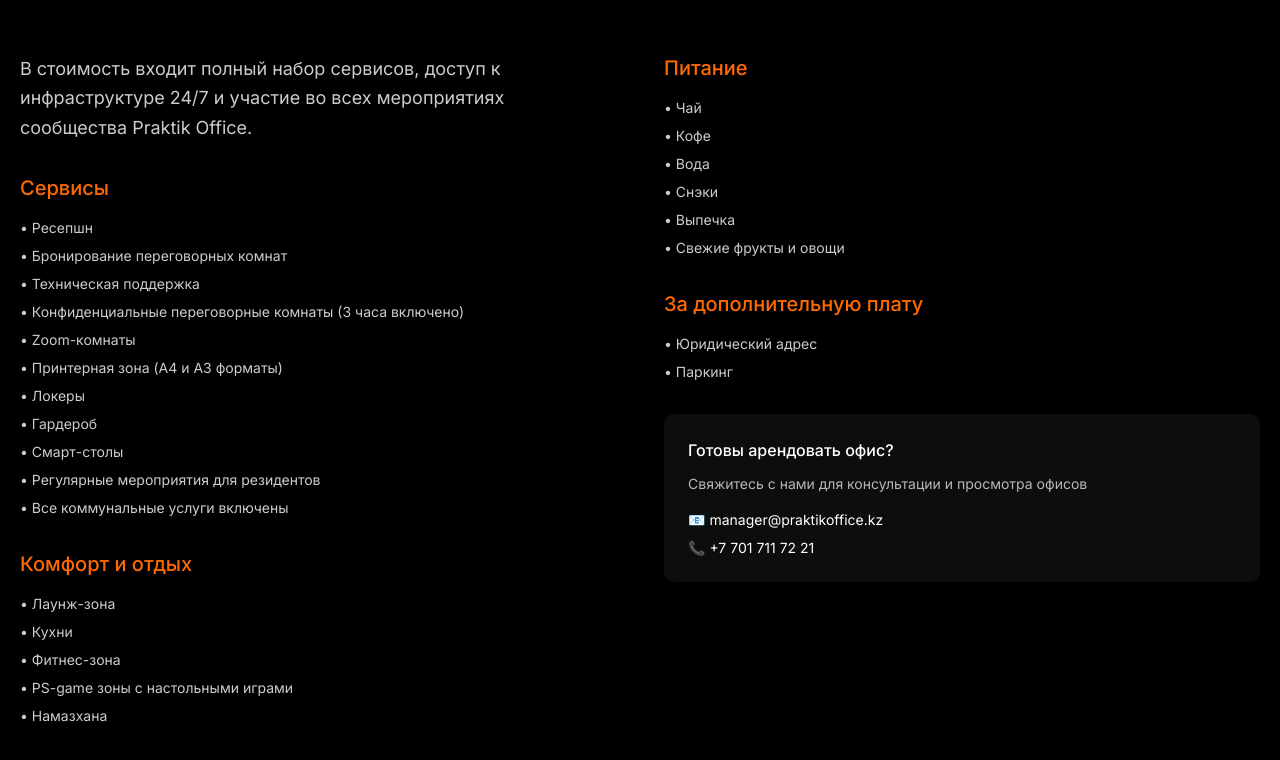
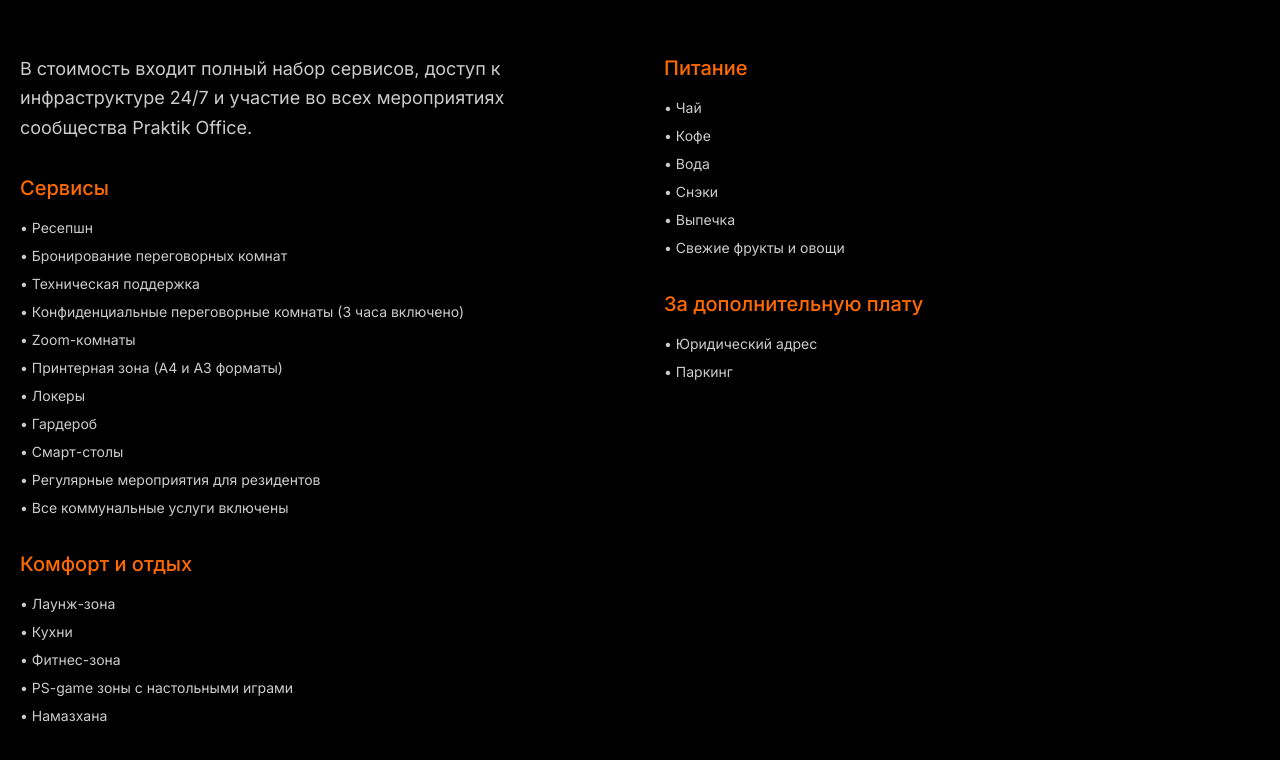
Before and after one commit to talipbay/praktikoffice, a Next.js app: page /offices in a window 1280 px wide. Shown: the part 1259-2019 px from the top of the page. Built offline with nearby package versions, Linux system fonts and the light colour scheme; a web font is replaced by a local one.

Commit message:
remove some text

```diff
--- a/src/app/offices/page.tsx
+++ b/src/app/offices/page.tsx
@@ -403,17 +403,6 @@ export default function OfficesPage() {
                   <li>• Паркинг</li>
                 </ul>
               </div>
-
-              <div className="bg-foreground/5 p-6 rounded-lg">
-                <h4 className="font-medium mb-3">Готовы арендовать офис?</h4>
-                <p className="text-sm opacity-70 mb-4">
-                  Свяжитесь с нами для консультации и просмотра офисов
-                </p>
-                <div className="space-y-2 text-sm">
-                  <p>📧 manager@praktikoffice.kz</p>
-                  <p>📞 +7 701 711 72 21</p>
-                </div>
-              </div>
             </div>
           </div>
         </div>
```
